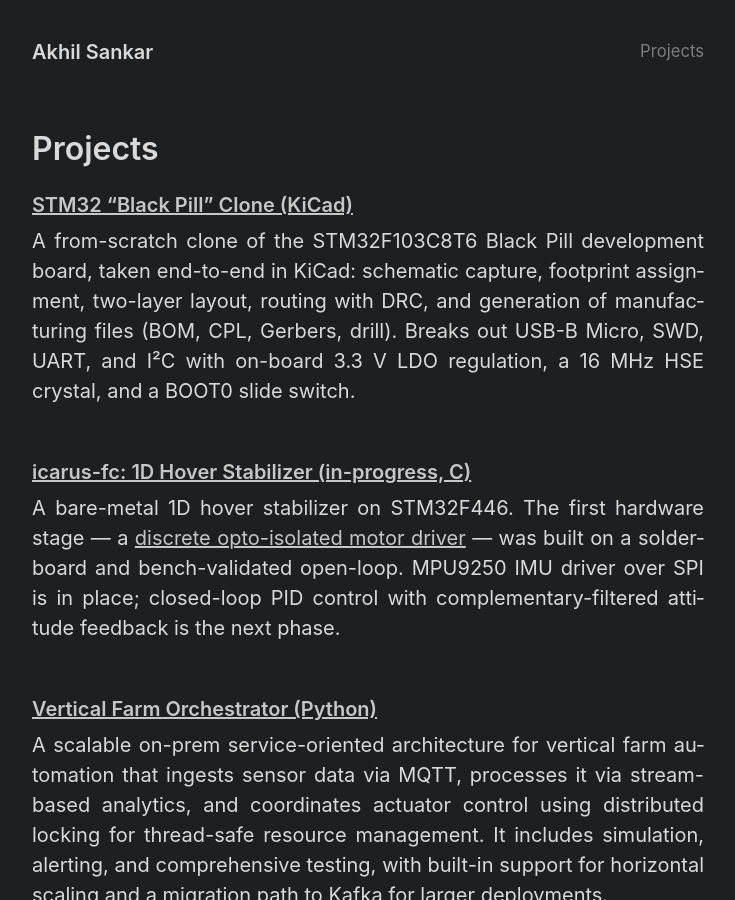
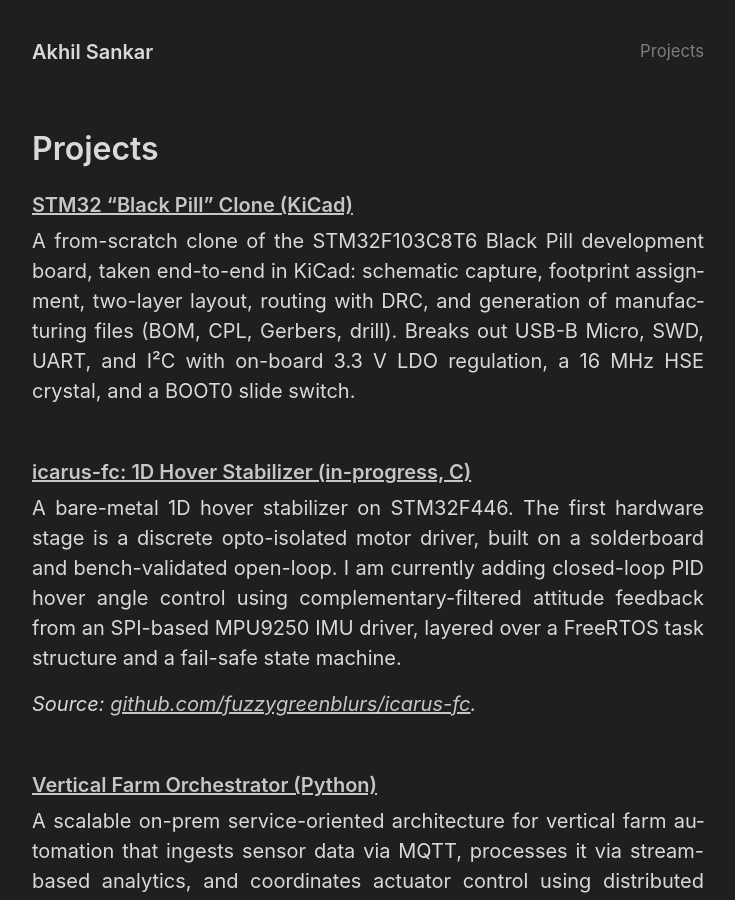
Before and after one commit to fuzzygreenblurs/fuzzygreenblurs.github.io, a Jekyll site: the page built from projects.md, in a window 1280 px wide and 900 px high. Shown: the whole window, without its empty margins (272-1007 px from the left). Built offline with Jekyll 4.4.1, drawn with Linux system fonts in a browser that asks for light colours.

Commit message:
Add STM32 Black Pill clone project page
New _pages/black-pill-clone.md with schematic, layout, and 3D CAD
renders walks through the KiCad design end-to-end. Updates the
projects.md index with a link to the new page, retargets the
icarus-fc title link to its dedicated page, and tightens the
icarus-fc description (no em-dashes, active phrasing, mentions
FreeRTOS + fail-safe state machine).

Co-Authored-By: Claude Opus 4.7 (1M context) <noreply@anthropic.com>

```diff
--- a/projects.md
+++ b/projects.md
@@ -7,8 +7,10 @@ title: Projects
 A from-scratch clone of the STM32F103C8T6 Black Pill development board, taken end-to-end in KiCad: schematic capture, footprint assignment, two-layer layout, routing with DRC, and generation of manufacturing files (BOM, CPL, Gerbers, drill). Breaks out USB-B Micro, SWD, UART, and I²C with on-board 3.3 V LDO regulation, a 16 MHz HSE crystal, and a BOOT0 slide switch.
 <br><br>
 
-### [icarus-fc: 1D Hover Stabilizer (in-progress, C)](https://github.com/fuzzygreenblurs/icarus-fc)
-A bare-metal 1D hover stabilizer on STM32F446. The first hardware stage — a [discrete opto-isolated motor driver](/projects/icarus-fc/optoisolator-driver) — was built on a solderboard and bench-validated open-loop. MPU9250 IMU driver over SPI is in place; closed-loop PID control with complementary-filtered attitude feedback is the next phase.
+### [icarus-fc: 1D Hover Stabilizer (in-progress, C)](/projects/icarus-fc/optoisolator-driver)
+A bare-metal 1D hover stabilizer on STM32F446. The first hardware stage is a discrete opto-isolated motor driver, built on a solderboard and bench-validated open-loop. I am currently adding closed-loop PID hover angle control using complementary-filtered attitude feedback from an SPI-based MPU9250 IMU driver, layered over a FreeRTOS task structure and a fail-safe state machine.
+
+_Source: [github.com/fuzzygreenblurs/icarus-fc](https://github.com/fuzzygreenblurs/icarus-fc)._
 <br><br>
 
 ### [Vertical Farm Orchestrator (Python)](https://github.com/fuzzygreenblurs/vfarm)
```
Also changed, not shown: 15 other files.
